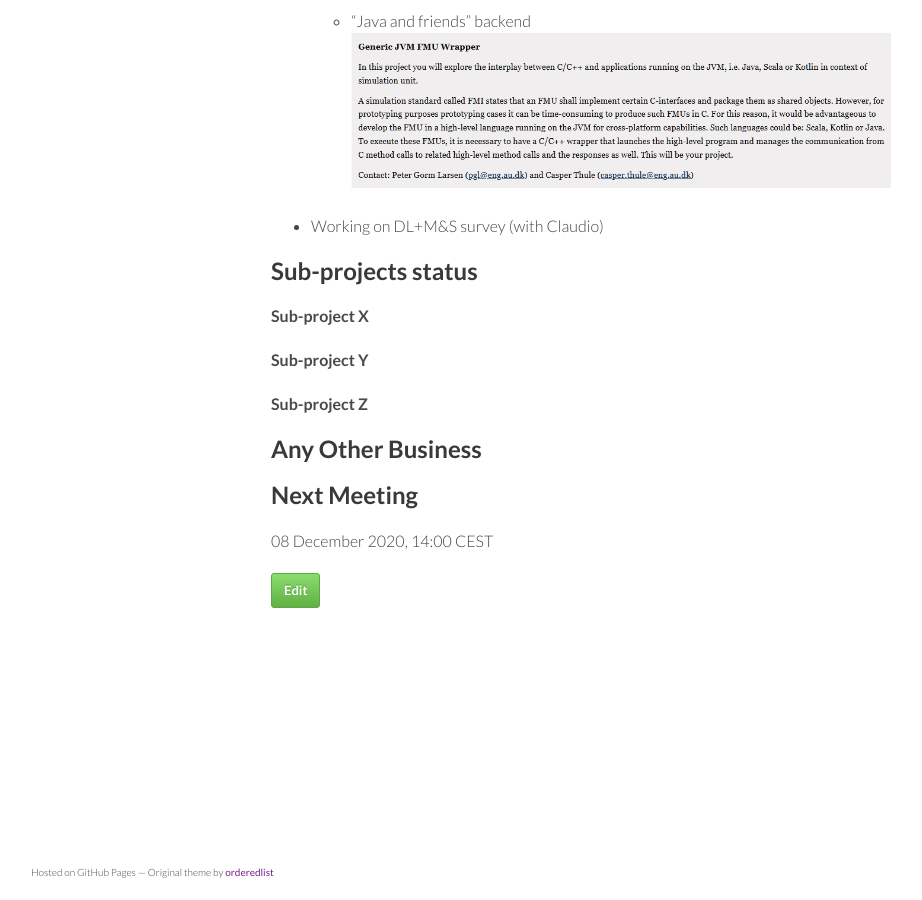
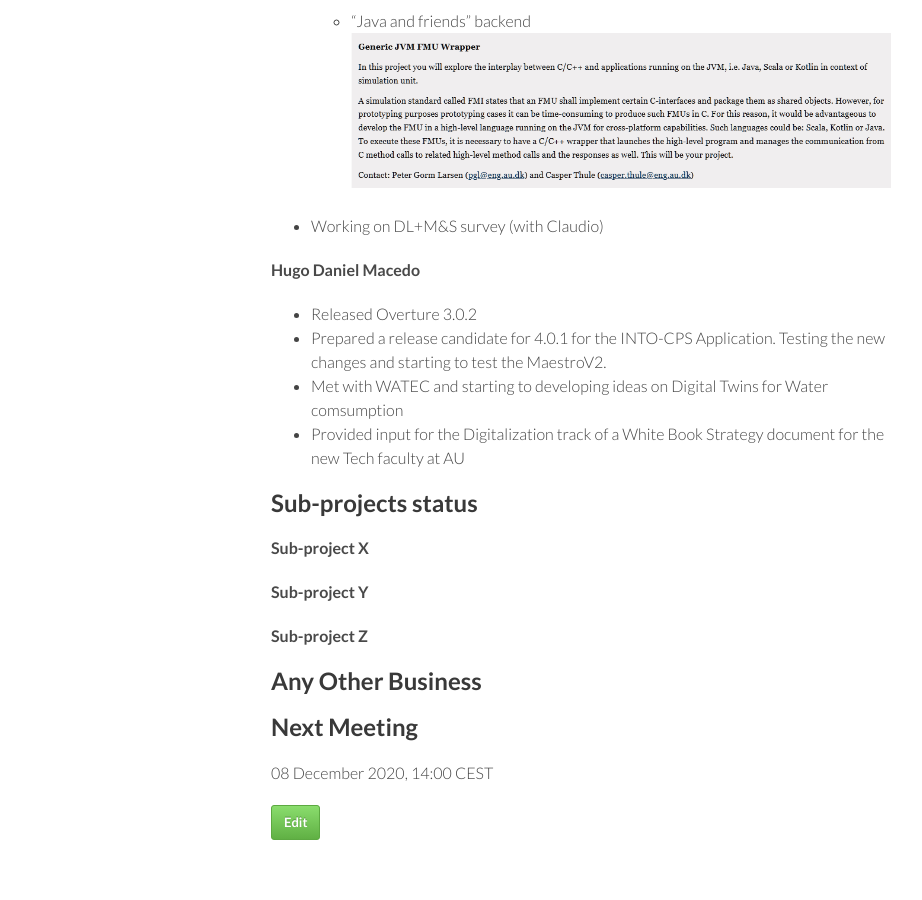
Before and after one commit to digitaltwincentre/digitaltwincentre.github.io, a Jekyll site: the page built from _biweeklies/Biweekly-29.md, in a window 1280 px wide and 900 px high, scrolled down 2238 px. Shown: the whole window, without its empty margins (179-1101 px from the left). Built offline with Jekyll 4.4.1, drawn with Linux system fonts in a browser that asks for light colours; nearby versions of some CDN libraries.

Commit message:
Update Biweekly-29.md

```diff
--- a/_biweeklies/Biweekly-29.md
+++ b/_biweeklies/Biweekly-29.md
@@ -86,6 +86,12 @@ macos = ["python3","launch.py"]
 
 - Working on DL+M&S survey (with Claudio)
 
+#### Hugo Daniel Macedo
+- Released Overture 3.0.2
+- Prepared a release candidate for 4.0.1 for the INTO-CPS Application. Testing the new changes and starting to test the MaestroV2.
+- Met with WATEC and starting to developing ideas on Digital Twins for Water comsumption
+- Provided input for the Digitalization track of a White Book Strategy document for the new Tech faculty at AU
+
 ## Sub-projects status
 
 #### Sub-project X
```
